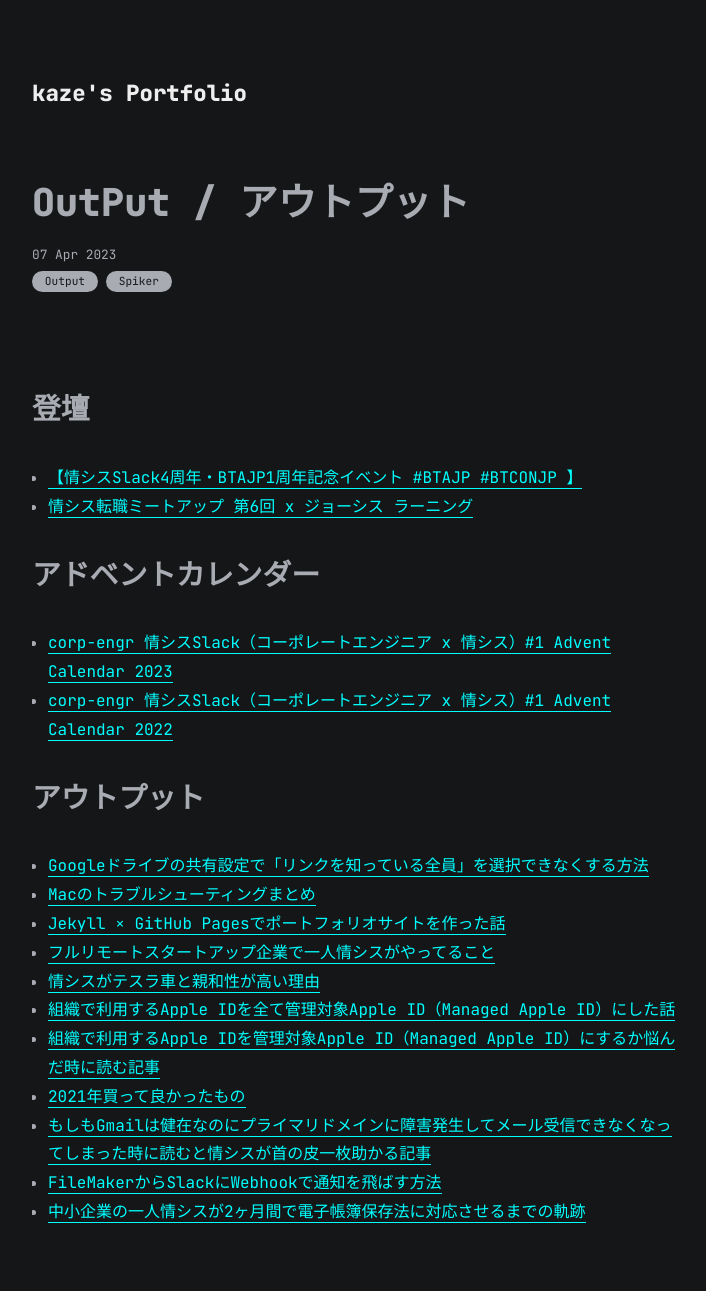
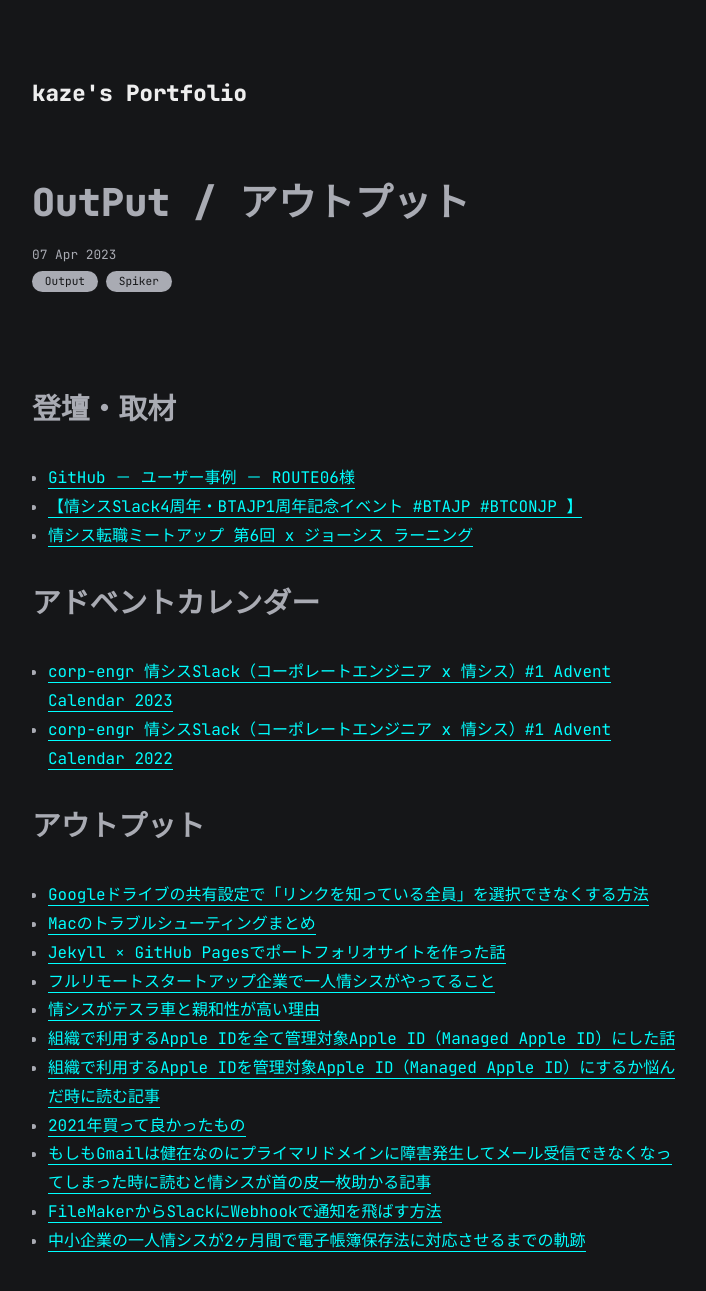
Before and after one commit to kaze3desu/kaze3desu.github.io, a Jekyll site: the page built from all_collections/_posts/2023-04-07-OutPut.md, in a window 1280 px wide, cut to the strip 0-1299 px from the top of the page. Shown: the top 1291 px of the strip, without its empty margins (283-989 px from the left). Built offline with Jekyll 4.4.1, drawn with Linux system fonts in a browser that asks for light colours.

Commit message:
Update 2023-04-07-OutPut.md

```diff
--- a/all_collections/_posts/2023-04-07-OutPut.md
+++ b/all_collections/_posts/2023-04-07-OutPut.md
@@ -5,8 +5,9 @@ date: 2023-04-07
 categories: [Output, Spiker]
 ---
 
-## 登壇
+## 登壇・取材
 
+- [GitHub － ユーザー事例 － ROUTE06様](https://www.macnica.co.jp/business/dx/manufacturers/github/case_route06.html)
 - [【情シスSlack4周年・BTAJP1周年記念イベント #BTAJP #BTCONJP 】](https://corp-engr.connpass.com/event/274770/)
 - [情シス転職ミートアップ 第6回 x ジョーシス ラーニング](https://corp-engr.connpass.com/event/260351/)
 
```
